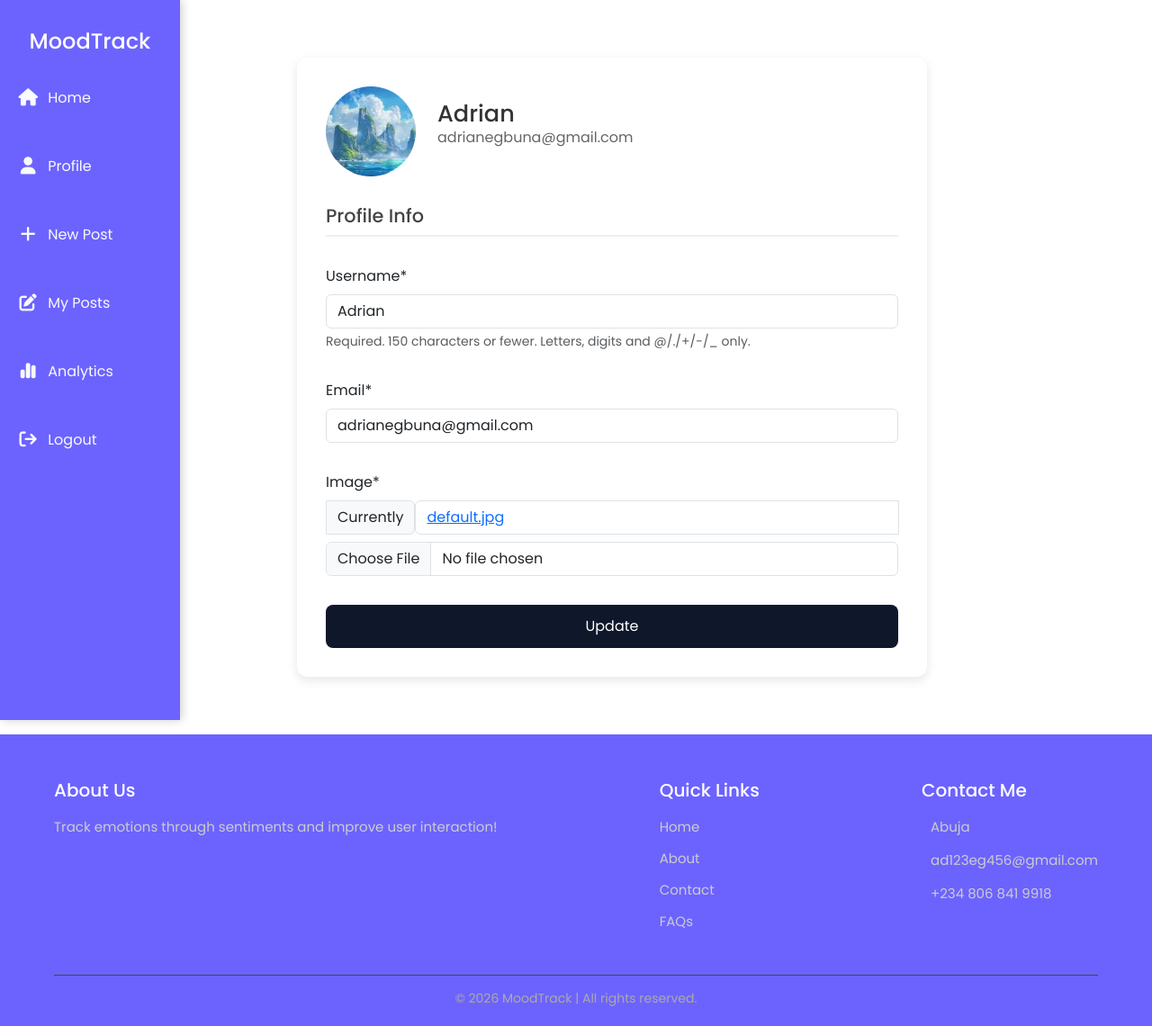
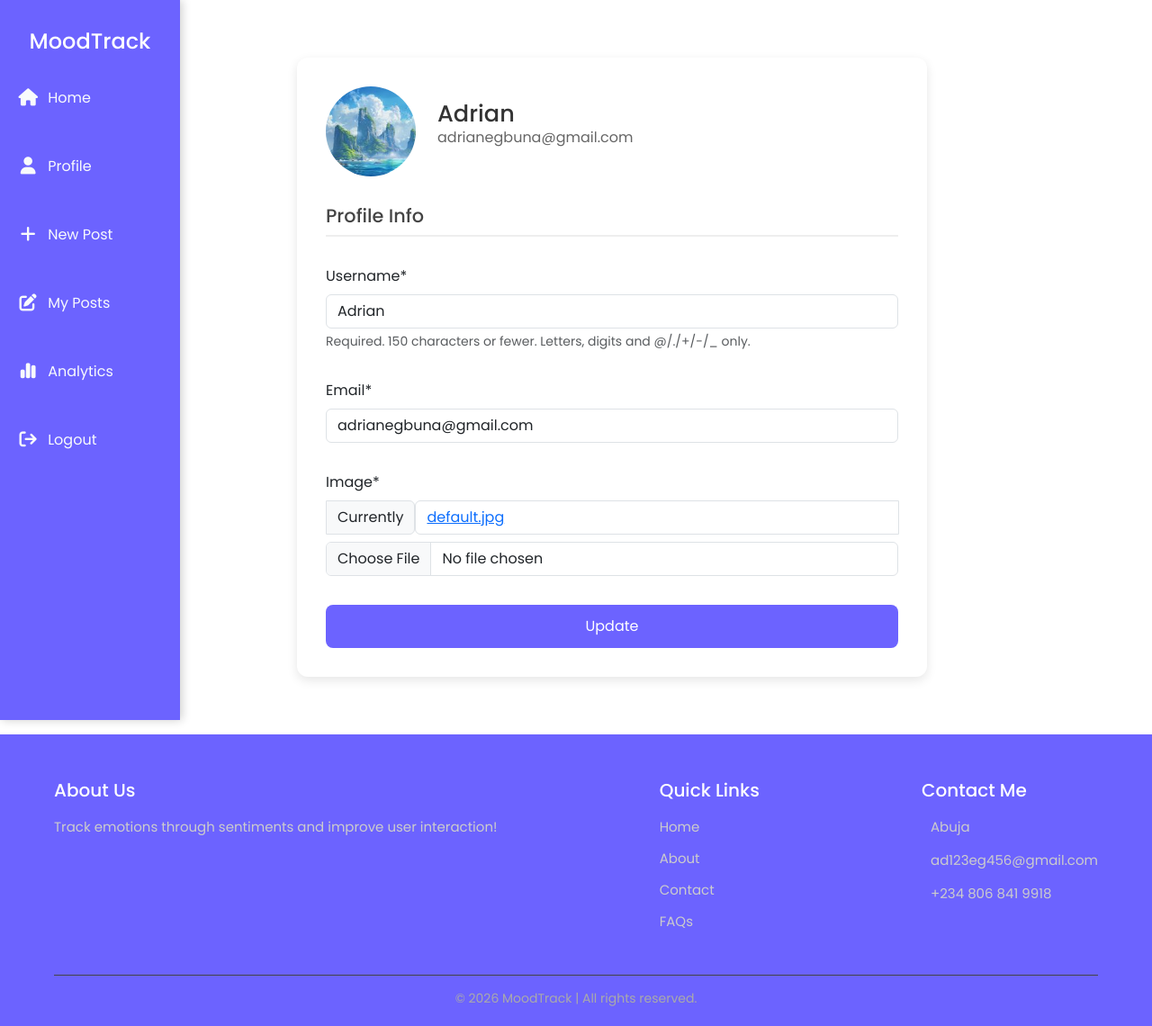
Before and after one commit to Adrianegbuna/MoodTrack, a Django app: page /profile/ in a window 1280 px wide. Shown: the whole page at 90% size. Run offline with Django 5.2, Linux system fonts and the light colour scheme; a user stored in the database is signed in; data comes from the database, SQL or seed files in the repository; parts of the project's set-up code (start-up, migrations or seed data) failed here and were passed over; some libraries are stand-ins or nearby versions.

Commit message:
Add files via upload

```diff
--- a/MoodTrack/urls.py
+++ b/MoodTrack/urls.py
@@ -33,4 +33,7 @@ urlpatterns = [
           name='password_reset_confirm'),
 
     path('', include('moodtrack_app.urls')),
-] + static(settings.MEDIA_URL, document_root=settings.MEDIA_ROOT)
+]
+
+if settings.DEBUG:
+    urlpatterns += static(settings.MEDIA_URL, document_root=settings.MEDIA_ROOT)
--- a/users/static/users/auth.css
+++ b/users/static/users/auth.css
@@ -26,7 +26,7 @@ button,
     font-size: 1rem;
     border-radius: 5px;
     border: none;
-    background-color: #0f172a;
+    background-color: #6c63ff;
     color: white;
     transition: 0.3s;
 }
--- a/users/static/users/profile.css
+++ b/users/static/users/profile.css
@@ -55,7 +55,7 @@
 }
 
 .update-btn {
-  background: #0f172a;
+  background: #6c63ff;
   color: white;
   border: none;
   padding: 0.75rem 1.5rem;
```
Also changed, not shown: MoodTrack/settings.py (+2 -8 lines), users/migrations/0002_follow.py (added), users/views.py (line endings or trailing spaces).
